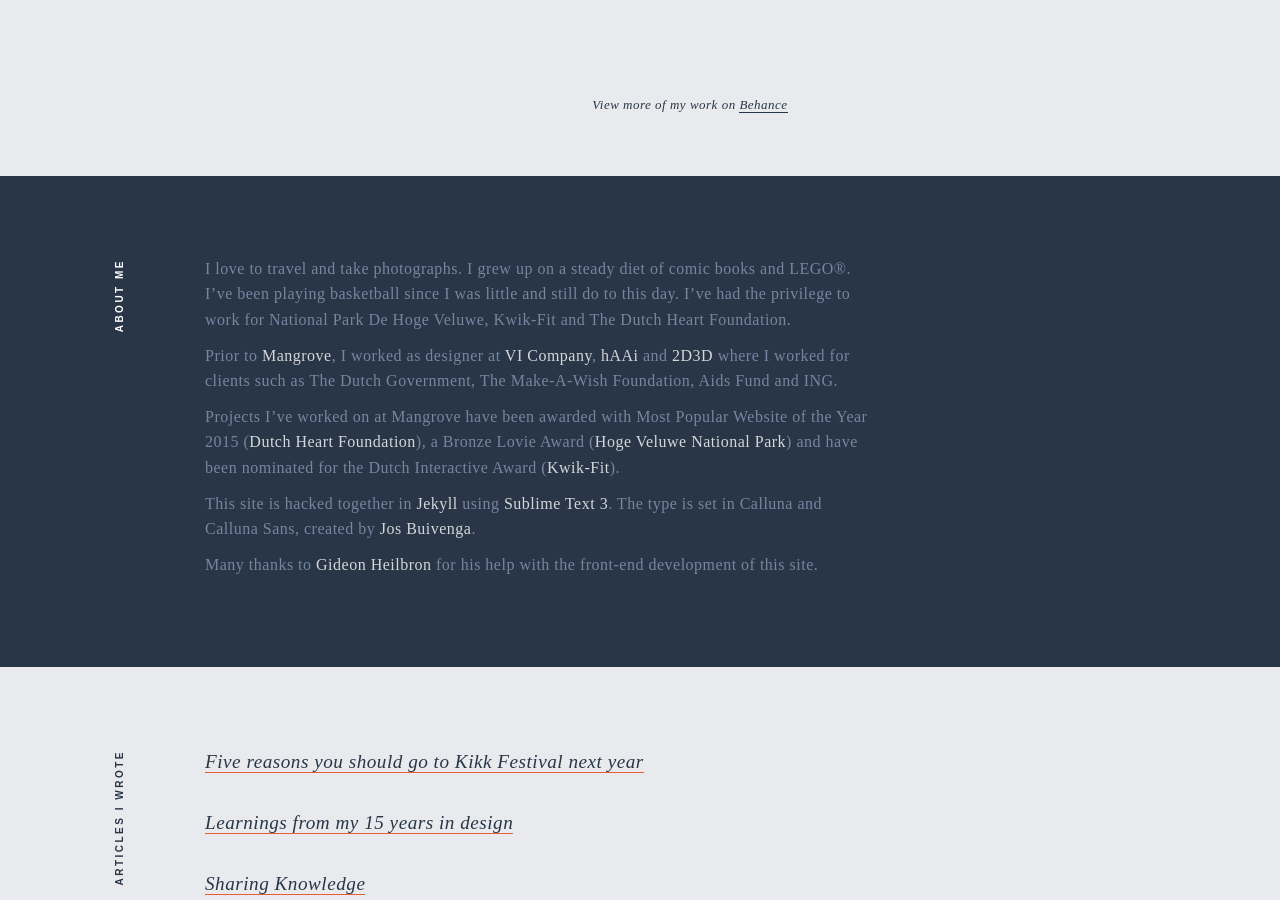
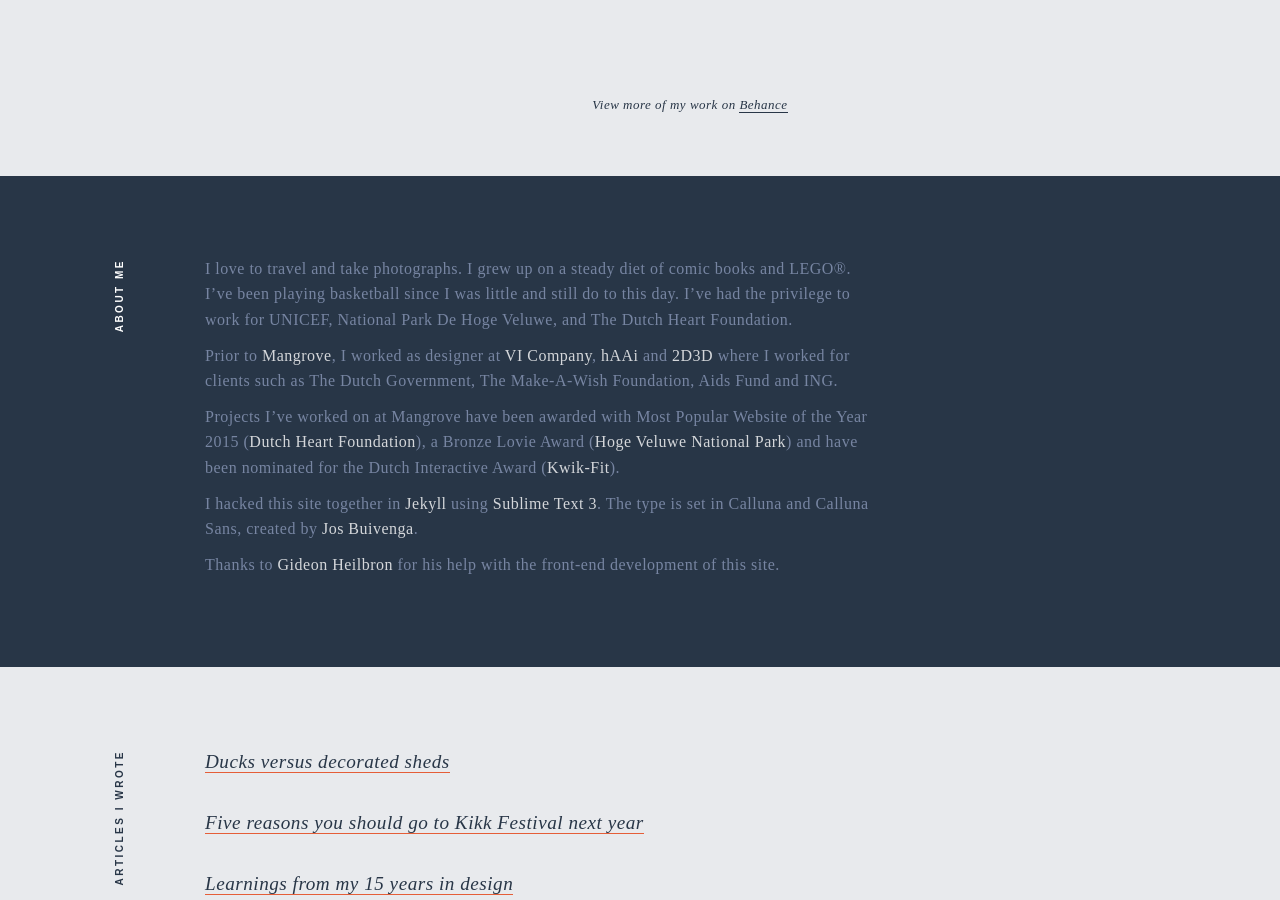
Before and after one commit to jpkoudstaal/jpkoudstaal.github.io, a Jekyll site: the page built from index.html, in a window 1280 px wide and 900 px high, scrolled down 1535 px. Built offline with Jekyll 4.4.1, drawn with Linux system fonts in a browser that asks for light colours; nearby versions of some CDN libraries; some of the changed text lies outside the part shown.

Commit message:
added email

```diff
--- a/_includes/header.html
+++ b/_includes/header.html
@@ -4,9 +4,10 @@
     <div class="container depth-2 position-relative">
       <div class="row">
         <div class="xs2 subhead subhead--vertical cl-white">Intro</div>
-        <div class="xs10 content--primary">
+        <div class="xs10 md7 content--primary">
           <h1 class="cl-primary">Hi. I’m <span style="white-space:nowrap">Jan-Paul.<span></h1>
-          <h2 class="cl-white">Senior digital designer at <a class="mangrove" href="http://mangrove.com" target="_blank">Mangrove</a>.</h2>
+          <h2 class="cl-white">I am a senior designer at <a class="mangrove" href="http://mangrove.com" target="_blank">Mangrove</a>, currently working on the new UNICEF.nl</h2>
+          <p class="cl-white">Contact me via <a style="color:#fff;border-bottom: dotted 1px rgba(255, 255, 255, 0.5);text-decoration: none !important;" href="mailto:hi@jpkoudstaal.com">Email</a>.</p>
         </div>
       </div>
     </div>
--- a/_layouts/default.html
+++ b/_layouts/default.html
@@ -25,15 +25,15 @@
       <div class="xs2 subhead subhead--vertical">About me</div>
 
       <div class="xs10 mt8 lg7 xl6 content--primary cl-quinary">
-        <p>I love to travel and take photographs. I grew up on a steady diet of comic books and LEGO®. I’ve been playing basketball since I was little and still do to this day. I’ve had the privilege to work for National Park De Hoge Veluwe, Kwik-Fit and The Dutch Heart Foundation.</p>
+        <p>I love to travel and take photographs. I grew up on a steady diet of comic books and LEGO®. I’ve been playing basketball since I was little and still do to this day. I’ve had the privilege to work for UNICEF, National Park De Hoge Veluwe, and The Dutch Heart Foundation.</p>
 
         <p>Prior to <a href="http://mangrove.com" target="_blank">Mangrove</a>, I worked as designer at <a href="https://vicompany.nl"  target="_blank">VI Company</a>, <a href="http://haai.nl" target="_blank">hAAi</a> and <a href="http://2d3d.nl" target="_blank">2D3D</a> where I worked for clients such as The Dutch Government, The Make-A-Wish Foundation, Aids Fund and ING.</p>
 
         <p>Projects I’ve worked on at Mangrove have been awarded with Most Popular Website of the Year 2015 (<a href="/dutchheartfoundation">Dutch Heart Foundation</a>), a Bronze Lovie Award (<a href="/hogeveluwe">Hoge Veluwe National Park</a>) and have been nominated for the Dutch Interactive Award (<a href="https://www.behance.net/gallery/24871757/Kwikfit" target="_blank">Kwik-Fit</a>).</p>
 
-        <p>This site is hacked together in <a href="http://jekyllrb.com/" target="_blank">Jekyll</a> using <a href="https://www.sublimetext.com/">Sublime Text 3</a>. The type is set in Calluna and Calluna Sans, created by <a href="http://www.exljbris.com/" target="_blank">Jos Buivenga</a>.</p>
+        <p>I hacked this site together in <a href="http://jekyllrb.com/" target="_blank">Jekyll</a> using <a href="https://www.sublimetext.com/">Sublime Text 3</a>. The type is set in Calluna and Calluna Sans, created by <a href="http://www.exljbris.com/" target="_blank">Jos Buivenga</a>.</p>
 
-        <p>Many thanks to <a href="http://gideonheilbron.nl" target="_blank">Gideon Heilbron</a> for his help with the front-end development of this site.</p>
+        <p>Thanks to <a href="http://gideonheilbron.nl" target="_blank">Gideon Heilbron</a> for his help with the front-end development of this site.</p>
 
       </div>
     </div>
@@ -47,6 +47,7 @@
 
         <!-- {{ content }} -->
 
+          <li class="mb3"><a href="https://medium.com/@jpkoudstaal/ducks-vs-decorated-sheds-2097c820e641" target="_blank">Ducks versus decorated sheds</a></li>
           <li class="mb3"><a href="https://medium.com/@jpkoudstaal/five-reasons-you-should-go-to-kikk-festival-next-year-99ce8e5c082b" target="_blank">Five reasons you should go to Kikk Festival next year</a></li>
           <li class="mb3"><a href="https://medium.com/@jpkoudstaal/learnings-from-my-fifteen-years-in-design-e26c549098f2" target="_blank">Learnings from my 15 years in design</a></li>
           <li class="mb3"><a href="https://medium.com/@jpkoudstaal/sharing-knowledge-1c5c92b859c6" target="_blank">Sharing Knowledge</a></li>
@@ -188,6 +189,7 @@
             </li>
           </ul>
         </div>
+        <p class="mt10 cl-secondary p--secondary text-italic">Next up: Japan (2017)</p>
       </div>
     </div>
   </section>
```
Also changed, not shown: images/tudelft/gmOwq05.jpg (added), 5 other files.
